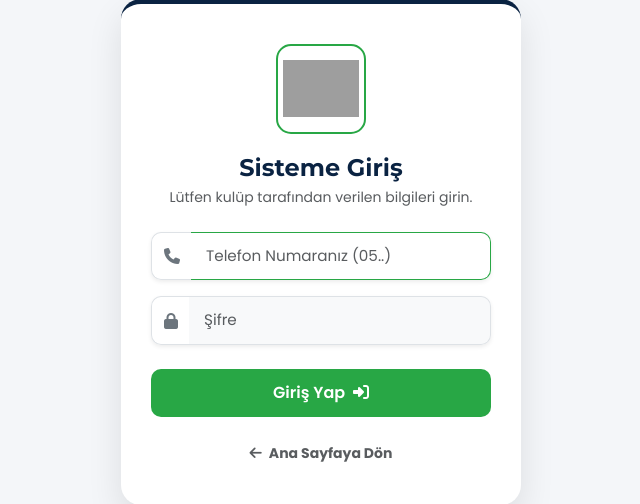
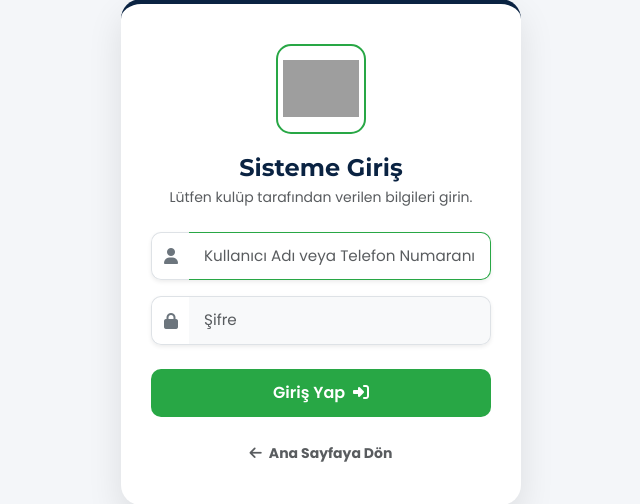
Before and after one commit to sahinbingol85/ahalteke, a Django app: page /login/ in a window 1280 px wide. Shown: the part 148-652 px from the top of the page, without its empty margins (319-959 px from the left). Run offline with Django 5.2, Linux system fonts and the light colour scheme; grey boxes are pictures that could not be loaded.

Commit message:
Add files via upload

```diff
--- a/core/templates/core/login.html
+++ b/core/templates/core/login.html
@@ -55,7 +55,7 @@
 
             {% if form.errors %}
                 <div class="alert alert-danger py-2 small fw-bold" style="border-radius: 10px;">
-                    <i class="fa-solid fa-triangle-exclamation me-1"></i> Telefon numarası veya şifre hatalı!
+                    <i class="fa-solid fa-triangle-exclamation me-1"></i> Kullanıcı adı veya şifre hatalı!
                 </div>
             {% endif %}
 
@@ -63,8 +63,8 @@
                 {% csrf_token %}
 
                 <div class="input-group mb-3 shadow-sm" style="border-radius: 10px;">
-                    <span class="input-group-text border-end-0 bg-white" style="border-radius: 10px 0 0 10px;"><i class="fa-solid fa-phone"></i></span>
-                    <input type="tel" name="username" class="form-control border-start-0" placeholder="Telefon Numaranız (05..)" autocomplete="username" required autofocus>
+                    <span class="input-group-text border-end-0 bg-white" style="border-radius: 10px 0 0 10px;"><i class="fa-solid fa-user"></i></span>
+                    <input type="text" name="username" class="form-control border-start-0" placeholder="Kullanıcı Adı veya Telefon Numaranız" autocomplete="username" required autofocus>
                 </div>
 
                 <div class="input-group mb-4 shadow-sm" style="border-radius: 10px;">
```
